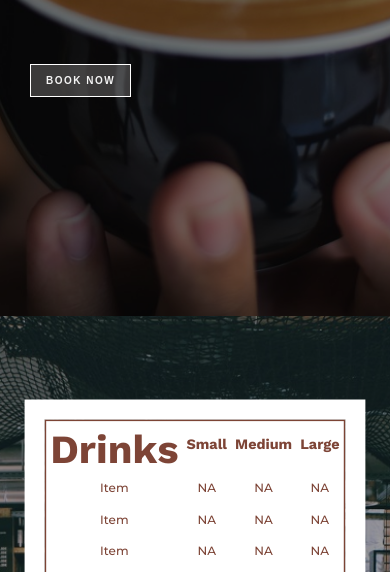
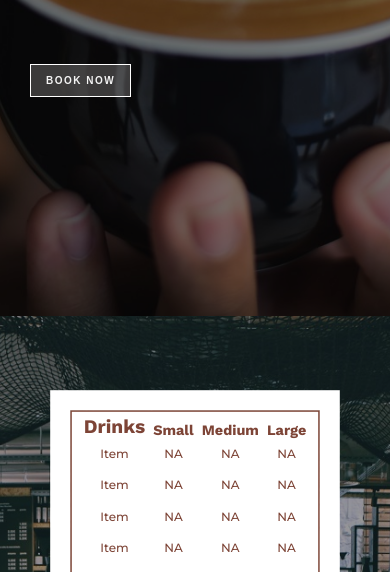
Before and after one commit to probiecoder913/CoffeeShop, a website: page index.html in a window 390 px wide. Shown: the part 528-1100 px from the top of the page. Drawn offline with nearby package versions, Linux system fonts and the light colour scheme.

Commit message:
Media Query FIxed V2

```diff
--- a/public/style.css
+++ b/public/style.css
@@ -501,7 +501,7 @@ padding: 10px 15px 10px 15px;
         transform: scale(.8);
     }
     .menucards h1,h2{
-        margin:auto;
+        margin-bottom: 0;
     }
     hr{
         margin-top: 10px;
@@ -526,5 +526,9 @@ padding: 10px 15px 10px 15px;
     }
     .menucards h2{
         font-size: large;
+        margin-bottom: 0;
+    }
+    .menucards h1{
+        font-size: x-large;
     }
 }
```
